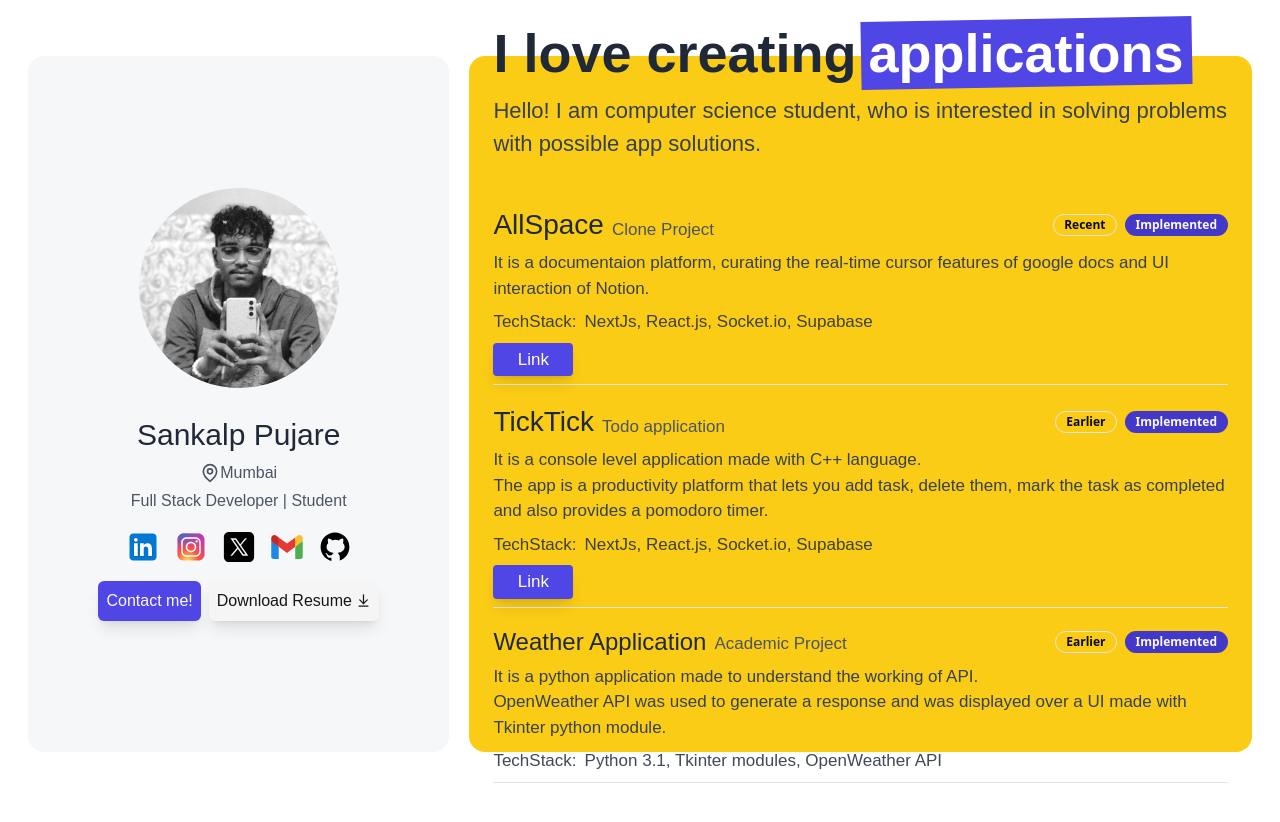
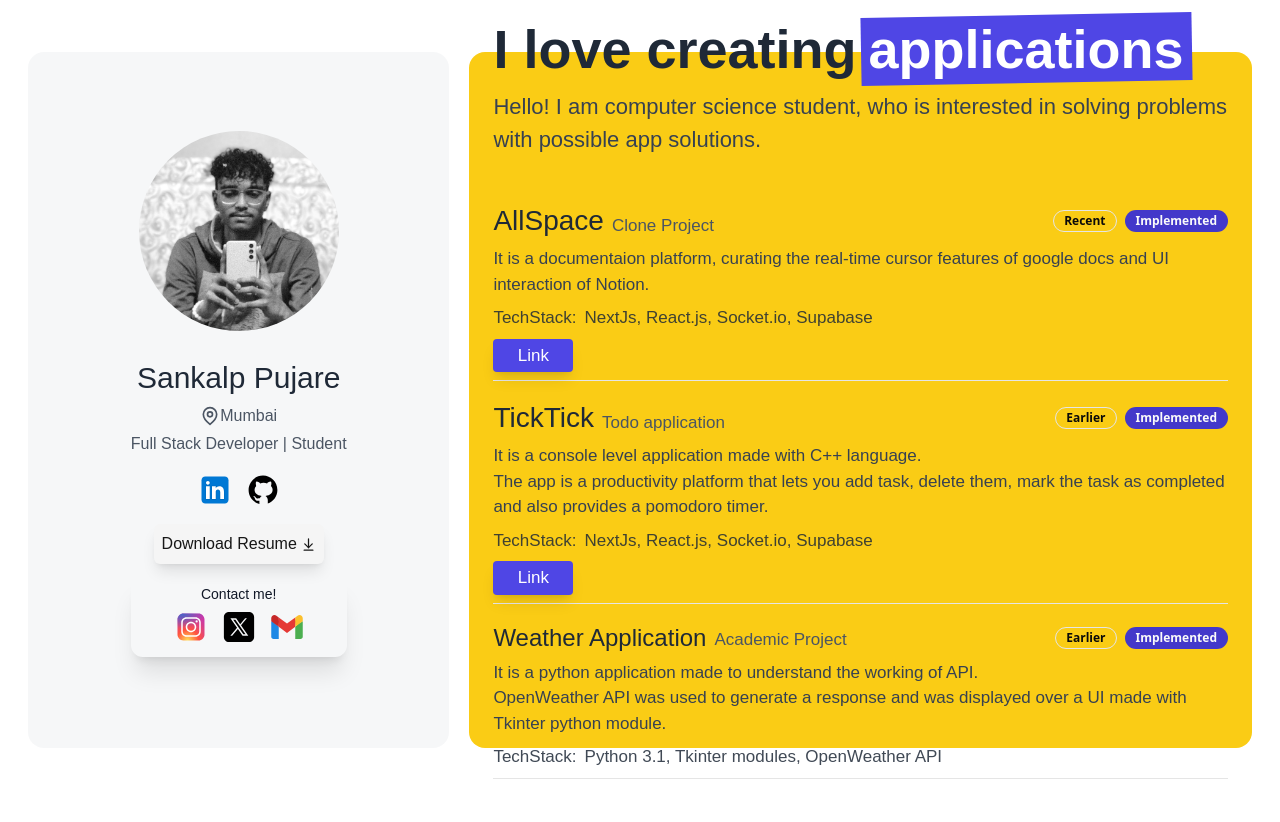
Before and after one commit to snklp-10/Portfolio, a Next.js app: page / in a window 1280 px wide. Shown: the top 822 px of the page. Built offline with nearby package versions, Linux system fonts and the light colour scheme; a web font is replaced by a local one.

Commit message:
Added contact info

```diff
--- a/src/app/page.tsx
+++ b/src/app/page.tsx
@@ -1,15 +1,22 @@
 'use client'
 import ProfileSection from '@/components/profile-section'
 import ProjectSection from '@/components/project-section'
+import { Separator } from '@radix-ui/react-separator'
+
+import Image from 'next/image'
 import React from 'react'
+import Instagram from '../../public/Instagram.svg'
+import Twitter from '../../public/X.svg'
+import Mail from '../../public/Mail.svg'
+import Link from 'next/link'
 
 const Page = () => {
   return (
     <>
       <section>
-        <div className='my-7 px-4 py-4'>
+        <div className='my-6 px-4 py-4'>
           <div className='flex h-full w-full flex-col items-center justify-center gap-5 p-3 xl:h-[90vh] xl:flex-row'>
-            <div className='flex h-full w-full items-center justify-center rounded-2xl  bg-gray-100/75 xl:w-[35%] '>
+            <div className='flex h-full w-full items-center justify-center rounded-2xl bg-gray-100/75 xl:w-[35%] '>
               <div className='flex w-full items-center justify-center'>
                 <ProfileSection />
               </div>
--- a/src/components/Project-list.tsx
+++ b/src/components/Project-list.tsx
@@ -9,7 +9,7 @@ const ProjectList = () => {
   const isSmallScreen = useMediaQuery({ maxWidth: 640 })
   return (
     <>
-      <div className='mt-6 flex w-full items-center justify-center '>
+      <div className='mt-6 flex w-full items-center justify-center'>
         <ul className='w-full space-y-2 py-3'>
           <li>
             <div className='flex w-full items-center justify-center gap-1 pt-1'>
--- a/src/components/profile-section.tsx
+++ b/src/components/profile-section.tsx
@@ -8,10 +8,11 @@ import Twitter from '../../public/X.svg'
 import Mail from '../../public/Mail.svg'
 import Github from '../../public/Github.svg'
 import Link from 'next/link'
-import location from '../../public/Location.png'
+
 import { ArrowDownToLine, MapPinIcon } from 'lucide-react'
 import { Tilt_Warp } from 'next/font/google'
-import { cn } from '@/lib/utils'
+
+import { motion } from 'framer-motion'
 
 const font = Tilt_Warp({ subsets: ['latin'] })
 
@@ -47,6 +48,39 @@ const ProfileSection = () => {
                     className='h-[25px] w-[25px] sm:h-[36px] sm:w-[36px]'
                   />
                 </Link>
+
+                <Link href={'https://rb.gy/icz5jn'}>
+                  <Image
+                    src={Github}
+                    alt='Github'
+                    className='h-[25px] w-[25px] sm:h-[36px] sm:w-[36px]'
+                  />
+                </Link>
+              </div>
+            </div>
+          </div>
+          <div className='flex w-full items-center justify-center'>
+            <Button
+              variant='secondary'
+              className='flex items-center justify-center gap-1 text-[10px] shadow-lg hover:rotate-2 sm:text-[16px]'
+            >
+              <Link href='https://rb.gy/oztocw'>Download Resume</Link>
+              <ArrowDownToLine size={15} />
+            </Button>
+          </div>
+        </div>
+        <div className='my-3 rounded-xl shadow-xl'>
+          <div className='flex items-center justify-center'>
+            <div className='flex w-full items-center justify-center pt-2'>
+              <span className='text-[14px] text-gray-900'>Contact me!</span>
+            </div>
+          </div>
+          <motion.div
+            initial={{ opacity: 0, y: 0 }}
+            animate={{ opacity: 1, y: -4 }}
+          >
+            <div className='flex items-center justify-center '>
+              <div className='my-2 flex items-center justify-center gap-3'>
                 <Link href={'https://rb.gy/z7cz51'}>
                   <Image
                     src={Instagram}
@@ -68,30 +102,9 @@ const ProfileSection = () => {
                     className='h-[25px] w-[25px] sm:h-[36px] sm:w-[36px]'
                   />
                 </Link>
-                <Link href={'https://rb.gy/icz5jn'}>
-                  <Image
-                    src={Github}
-                    alt='Github'
-                    className='h-[25px] w-[25px] sm:h-[36px] sm:w-[36px]'
-                  />
-                </Link>
               </div>
             </div>
-          </div>
-          <div className='mt-3 flex items-center justify-center'>
-            <div className='flex items-center justify-center gap-2'>
-              <Button className='bg-indigo-600 text-[10px] shadow-lg sm:text-[16px]'>
-                Contact me!
-              </Button>
-              <Button
-                variant='secondary'
-                className='flex items-center justify-center gap-1 text-[10px] shadow-lg sm:text-[16px]'
-              >
-                Download Resume
-                <ArrowDownToLine size={15} />
-              </Button>
-            </div>
-          </div>
+          </motion.div>
         </div>
       </div>
     </>
--- a/src/components/project-section.tsx
+++ b/src/components/project-section.tsx
@@ -22,7 +22,8 @@ const ProjectSection = () => {
                   initial={{ opacity: 0 }}
                   animate={{ opacity: 1 }}
                   transition={{
-                    duration: 1
+                    duration: 1,
+                    delay: 0.8
                   }}
                 >
                   <div className='m:mb-4 flex items-center justify-start sm:w-full '>
@@ -58,7 +59,7 @@ const ProjectSection = () => {
             animate={{ opacity: 1 }}
             transition={{
               duration: 1,
-              delay: 0.8
+              delay: 1.1
             }}
           >
             <div className='flex items-center justify-start'>
--- /dev/null
+++ b/src/components/ui/card.tsx
@@ -0,0 +1,79 @@
+import * as React from "react"
+
+import { cn } from "@/lib/utils"
+
+const Card = React.forwardRef<
+  HTMLDivElement,
+  React.HTMLAttributes<HTMLDivElement>
+>(({ className, ...props }, ref) => (
+  <div
+    ref={ref}
+    className={cn(
+      "rounded-lg border bg-card text-card-foreground shadow-sm",
+      className
+    )}
+    {...props}
+  />
+))
+Card.displayName = "Card"
+
+const CardHeader = React.forwardRef<
+  HTMLDivElement,
+  React.HTMLAttributes<HTMLDivElement>
+>(({ className, ...props }, ref) => (
+  <div
+    ref={ref}
+    className={cn("flex flex-col space-y-1.5 p-6", className)}
+    {...props}
+  />
+))
+CardHeader.displayName = "CardHeader"
+
+const CardTitle = React.forwardRef<
+  HTMLParagraphElement,
+  React.HTMLAttributes<HTMLHeadingElement>
+>(({ className, ...props }, ref) => (
+  <h3
+    ref={ref}
+    className={cn(
+      "text-2xl font-semibold leading-none tracking-tight",
+      className
+    )}
+    {...props}
+  />
+))
+CardTitle.displayName = "CardTitle"
+
+const CardDescription = React.forwardRef<
+  HTMLParagraphElement,
+  React.HTMLAttributes<HTMLParagraphElement>
+>(({ className, ...props }, ref) => (
+  <p
+    ref={ref}
+    className={cn("text-sm text-muted-foreground", className)}
+    {...props}
+  />
+))
+CardDescription.displayName = "CardDescription"
+
+const CardContent = React.forwardRef<
+  HTMLDivElement,
+  React.HTMLAttributes<HTMLDivElement>
+>(({ className, ...props }, ref) => (
+  <div ref={ref} className={cn("p-6 pt-0", className)} {...props} />
+))
+CardContent.displayName = "CardContent"
+
+const CardFooter = React.forwardRef<
+  HTMLDivElement,
+  React.HTMLAttributes<HTMLDivElement>
+>(({ className, ...props }, ref) => (
+  <div
+    ref={ref}
+    className={cn("flex items-center p-6 pt-0", className)}
+    {...props}
+  />
+))
+CardFooter.displayName = "CardFooter"
+
+export { Card, CardHeader, CardFooter, CardTitle, CardDescription, CardContent }
```
